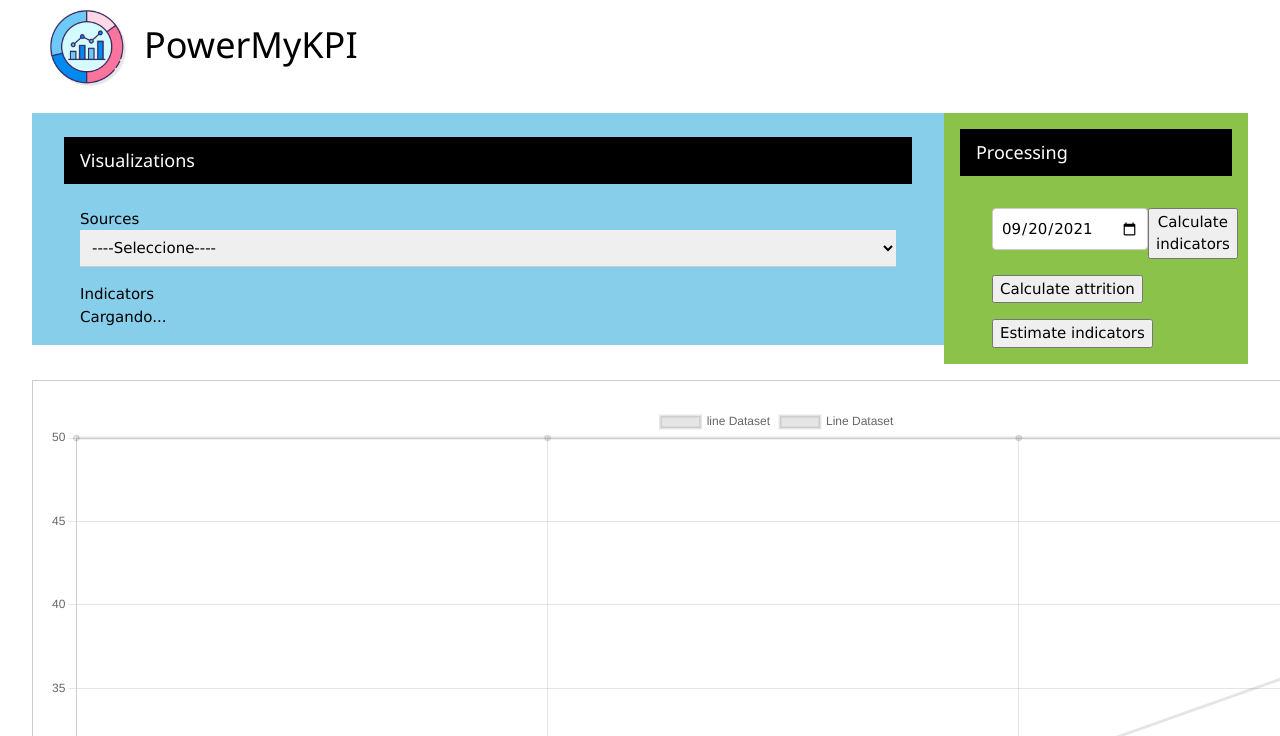
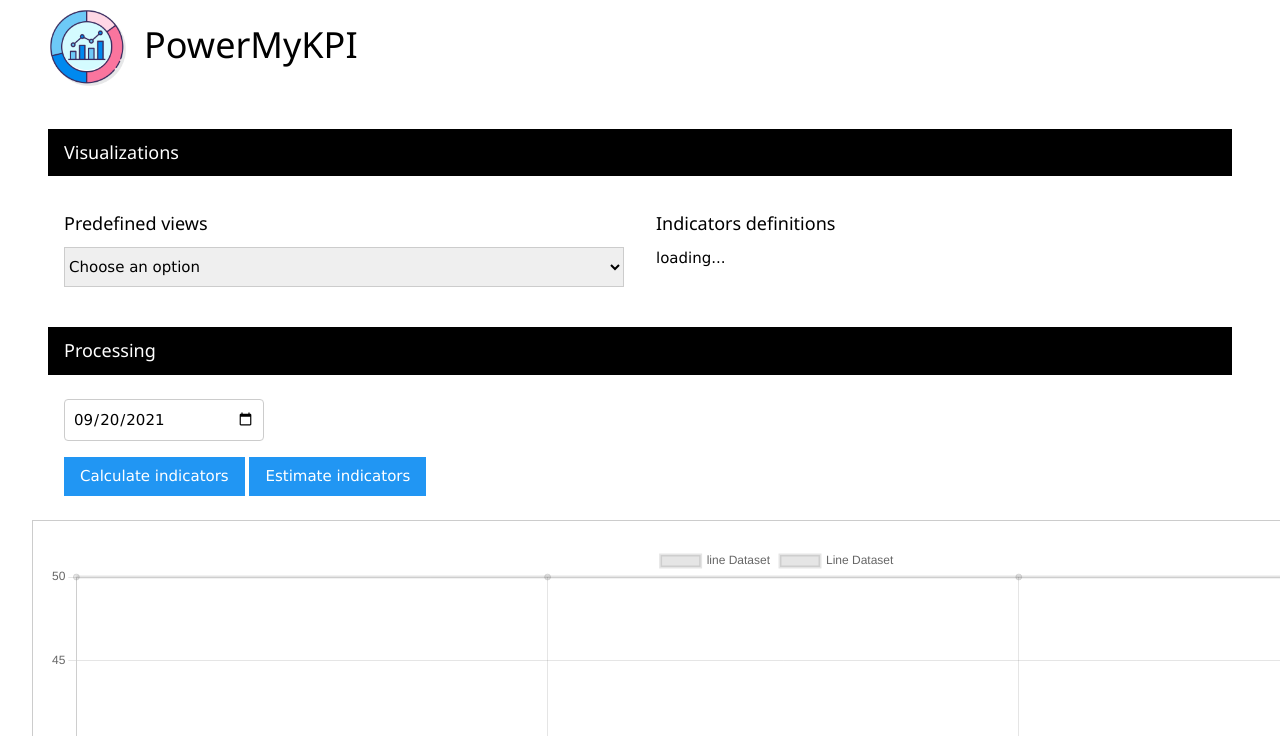
Before and after one commit to akouvach/indicadores, a Flask app: page / in a window 1280 px wide; the page is wider, and only the part inside the window is pictured. Shown: the top 736 px of that part. Run offline with Flask 2, Linux system fonts and the light colour scheme; data that the repository does not hold is empty.

Commit message:
Rediseño

```diff
--- a/static/js/mijs.js
+++ b/static/js/mijs.js
@@ -166,7 +166,7 @@ function ui_mostrarTabla(id, lugar, datos, pagina=1){
 
 
 
-function mostrarIndicadorDetalles(indicador, variables, lugar, ultimosValores){
+function mostrarIndicadorDetalles(indicador, variables, lugar){
     let myDiv = document.getElementById(lugar);
     let tabla = `
     <div class='w3-container'>
@@ -210,7 +210,7 @@ function mostrarIndicadorDetalles(indicador, variables, lugar, ultimosValores){
 
 
     myDiv.innerHTML = tabla;
-    ui_mostrarTabla(indicador, 'ultimosValoresIndicador', ultimosValores)
+    // ui_mostrarTabla(indicador, 'ultimosValoresIndicador', ultimosValores)
 
 }
 
@@ -220,13 +220,7 @@ async function ui_mostrarDatosSources(valor){
         document.getElementById(RESULTADOS).innerHTML="cargando...";
         let data = await obtener("sources/"+valor+"/")
 
-        //Almaceno los datos para paginar después
-        let datosTabla = {};
-        datosTabla.id = "";
-        datosTabla.lugar = RESULTADOS;
-        datosTabla.datos = data;
-        sessionStorage.setItem("datosTabla",JSON.stringify(datosTabla));
-        console.log("valor:",valor);
+
         if(valor == "current_indicators_values"){
             ui_mostrarTablaIndicadores("",RESULTADOS,data);
         } else{
@@ -251,10 +245,10 @@ async function ui_mostrarDatosIndicador(valor){
 
         let indicador = await obtener("indicadores/"+valor+"/")
         let variables = await obtener("indicadores/"+valor+"/variables/")
-        let ultimos = await obtener("resultados/"+valor+"/ultimos/")
+        // let ultimos = await obtener("resultados/"+valor+"/ultimos/")
 
 
-        mostrarIndicadorDetalles(indicador.data, variables.data, RESULTADOS, ultimos);
+        mostrarIndicadorDetalles(indicador.data, variables.data, RESULTADOS);
 
     } else {
         document.getElementById(RESULTADOS).innerHTML="..."
@@ -270,23 +264,23 @@ async function mostrarSources(id,lugar){
     let rdo = tablas.data.reduce((acum,valor)=>{
         return acum+"<option value='"+valor.tabla+"'>"+valor.tabla+"</option>";
     },"<select  class=" + String.fromCharCode(34) +
-    "w3-input" + String.fromCharCode(34) + " id='"+id+
-    "' onchange='ui_mostrarDatosSources(this.value);'><option selected value='Seleccione'>----Seleccione----</option>")+"</select>";
+    "w3-select w3-border" + String.fromCharCode(34) + " id='"+id+
+    "' onchange='ui_mostrarDatosSources(this.value);'><option selected value='Seleccione'>Choose an option</option>")+"</select>";
     myDiv.innerHTML=rdo;
 }
 
 async function mostrarIndicadores(id,lugar){
-    document.getElementById(lugar).innerHTML="Cargando...";
+    document.getElementById(lugar).innerHTML="loading...";
     let myDiv= document.getElementById(lugar);
-    myDiv.innerHTML = "Cargando...";
+    myDiv.innerHTML = "loading...";
     //Obtengo los Nombres de las tablas
     let indicadores = await obtener("sources/indicadores/")
     // console.log(indicadores);
     let rdo = indicadores.data.reduce((acum,valor)=>{
         return acum+"<option value='"+valor.id+"'>"+valor.descripcion+"</option>";
     },"<select  class=" + String.fromCharCode(34) +
-    "w3-input" + String.fromCharCode(34) +
-    " id='"+id+"' onchange='ui_mostrarDatosIndicador(this.value);'><option selected value='Seleccione'>----Seleccione----</option>")+"</select>";
+    "w3-select w3-border" + String.fromCharCode(34) +
+    " id='"+id+"' onchange='ui_mostrarDatosIndicador(this.value);'><option selected value='Seleccione'>Choose an option</option>")+"</select>";
     myDiv.innerHTML=rdo;
 
 }
--- a/templates/base/base.html
+++ b/templates/base/base.html
@@ -28,52 +28,43 @@
 
         <div class="w3-container">
 
+            <div class="w3-panel ">
 
-            <div class="w3-row">
-                <div class="w3-panel w3-light-blue w3-col m8 l9">
-                    <div class="w3-container w3-padding">
                 <div class="w3-panel w3-black">
                     <h5>Visualizations</h5>
                 </div>
-                        <div class="w3-row w3-padding">
-                                    <label for="idSourse">Sources</label>
+                <div class="w3-row">
+                    <div class="w3-col m6 l6 w3-padding"  >
+                                <label for="idSourse"><h5>Predefined views</h5></label>
                                 <div id="sources">...</div>
                     </div>
-                        <div class="w3-row w3-padding">
-                                    <label for="idIndicador">Indicators</label>
+                    <div class="w3-col m6 l6 w3-padding" >
+                                <label for="idIndicador"><h5>Indicators definitions</h5></label>
                                 <div id="indicadores">...</div>
+                    </div>
+                </div>
+
+            </div>
+
+            <div class="w3-panel">
+                <div class="w3-panel w3-black">
+                    <h5>Processing</h5>
+                </div>
+                <div class="w3-container w3-padding">
+                    <input class="w3-input w3-border w3-round" style="width:200px" type='date' id='fecha' name='fecha'>
+                </div>
+                <div class="w3-container w3-padding">
+                    <button onclick="calcularIndicadores();" class="w3-btn w3-blue">Calculate indicators</button>
+
+                    <button onclick="calcularFuturo();" class="w3-btn w3-blue">Estimate indicators</button>
+
                 </div>
 
             </div>
 
         </div>
-                <div class="w3-panel w3-light-green w3-col m4 l3">
-                    <div class="w3-panel w3-black">
-                        <h5>Processing</h5>
-                    </div>
-                    <div class="w3-container w3-padding">
 
-                        <div class="w3-row w3-padding">
-                            <div class="w3-col m8 l9">
-                                <input class="w3-input w3-border w3-round" type='date' id='fecha' name='fecha'>
 
-                            </div>
-                            <div class="w3-col m4 l3">
-                                <button onclick="calcularIndicadores();">Calculate indicators</button>
-
-                            </div>
-
-                        </div>
-                        <div class="w3-row w3-padding">
-                            <button onclick="calcularAttrition();">Calculate attrition</button>
-                        </div>
-                        <div class="w3-row w3-padding">
-                            <button onclick="calcularFuturo();">Estimate indicators</button>
-                        </div>
-                    </div>
-
-                </div>
-            </div>
 
             <!-- <table class='w3-table w3-border'>
                 <tr>
@@ -107,7 +98,7 @@
                 </tr>
 
             </table> -->
-        </div>
+
 
 
 
```
Lines whose indentation alone changed are shown as unchanged.
